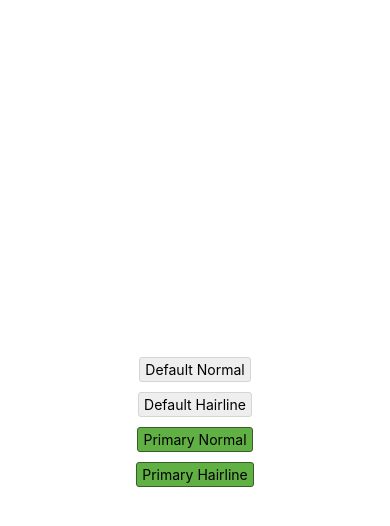
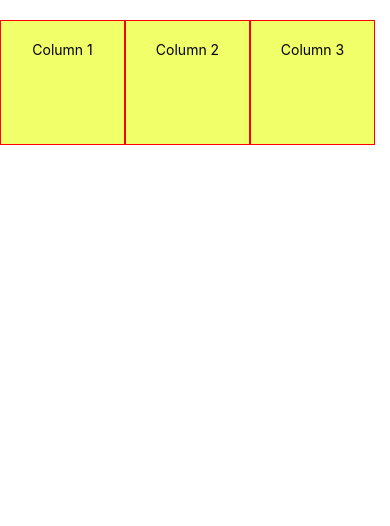
Before and after one commit to doniisetiiawan/ReactNativefli, a React Native app: screen / in a window 390 px wide. Shown: the top 526 px of the page. Built offline with nearby package versions, Linux system fonts and the light colour scheme.

Commit message:
Box model

```diff
--- a/App.js
+++ b/App.js
@@ -1,7 +1,7 @@
 /* eslint-disable react/jsx-filename-extension */
 import React from 'react';
-import ButtonStyles from './src/ButtonStyles';
+import BoxModelDemo from './src/BoxModelDemo';
 
 export default function App() {
-  return <ButtonStyles />;
+  return <BoxModelDemo />;
 }
--- /dev/null
+++ b/src/BoxModelDemo.jsx
@@ -0,0 +1,31 @@
+import React from 'react';
+import { StyleSheet, Text, View } from 'react-native';
+
+const styles = StyleSheet.create({
+  main: {
+    flex: 1,
+    paddingVertical: 20,
+    flexDirection: 'row',
+    flexWrap: 'wrap',
+  },
+  content: {
+    padding: 20,
+    margin: 0,
+    backgroundColor: '#ef4c',
+    width: 125,
+    height: 125,
+    borderWidth: 1,
+    borderColor: 'red',
+    textAlign: 'center',
+  },
+});
+
+const BoxModelDemo = () => (
+  <View style={styles.main}>
+    <Text style={styles.content}>Column 1</Text>
+    <Text style={styles.content}>Column 2</Text>
+    <Text style={styles.content}>Column 3</Text>
+  </View>
+);
+
+export default BoxModelDemo;
```
